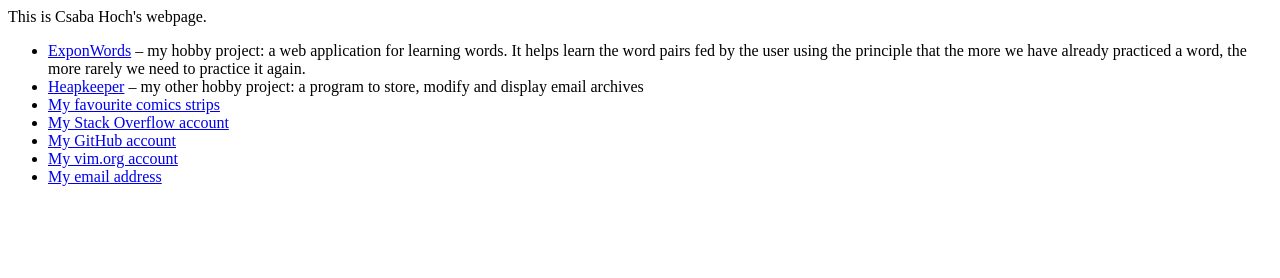
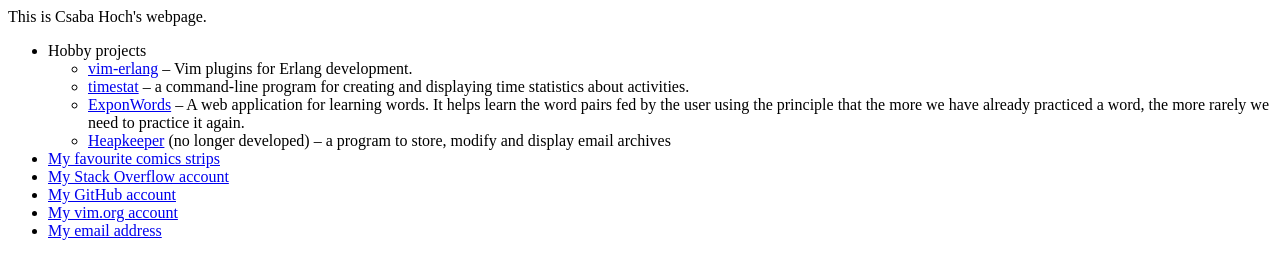
Before and after one commit to hcs42/hcs42.github.com, a plain HTML site: page index.html in a window 1280 px wide. Drawn offline with Linux system fonts and the light colour scheme.

Commit message:
Update hobby projects

```diff
--- a/index.html
+++ b/index.html
@@ -7,14 +7,22 @@
 
   This is Csaba Hoch's webpage.
     <ul>
-        <li><a href="http://exponwords.com">ExponWords</a>
-        &ndash; my hobby project: a web application for learning words. It
-        helps learn the word pairs fed by the user using the principle that the
-        more we have already practiced a word, the more rarely we need to
-        practice it again. </li>
-        <li><a href="http://heapkeeper.org">Heapkeeper</a>
-            &ndash; my other hobby project: a program to store, modify and
-            display email archives</li>
+        <li>Hobby projects
+        <ul>
+          <li><a href="http://vim-erlang.github.io/">vim-erlang</a>
+          &ndash; Vim plugins for Erlang development.</li>
+          <li><a href="https://github.com/hcs42/timestat">timestat</a>
+          &ndash; a command-line program for creating and displaying time
+          statistics about activities. </li>
+          <li><a href="http://exponwords.com">ExponWords</a>
+          &ndash; A web application for learning words. It helps learn the word
+          pairs fed by the user using the principle that the more we have already
+          practiced a word, the more rarely we need to practice it again. </li>
+          <li><a href="http://heapkeeper.org">Heapkeeper</a> (no longer
+          developed) &ndash; a program to store, modify and display email
+          archives</li>
+        </ul>
+        </li>
         <li><a href="comics.html">My favourite comics strips</a></li>
         <li><a href="http://stackoverflow.com/users/17916/hcs42">My Stack Overflow account</a></li>
         <li><a href="http://github.com/hcs42">My GitHub account</a></li>
```
